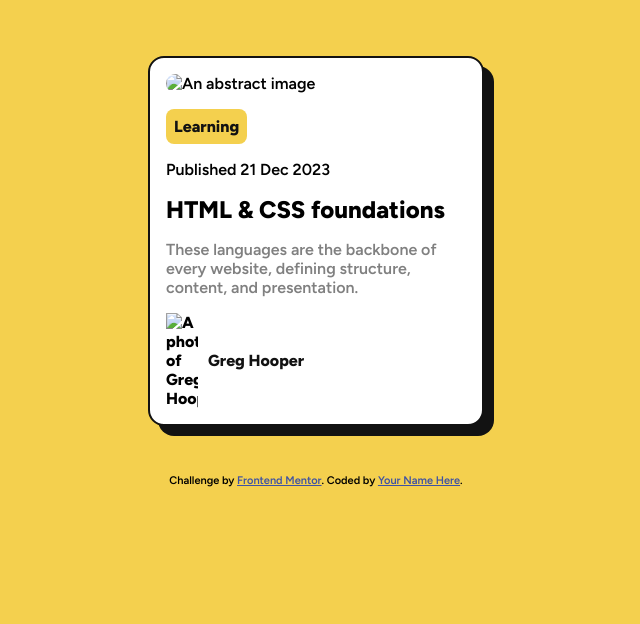
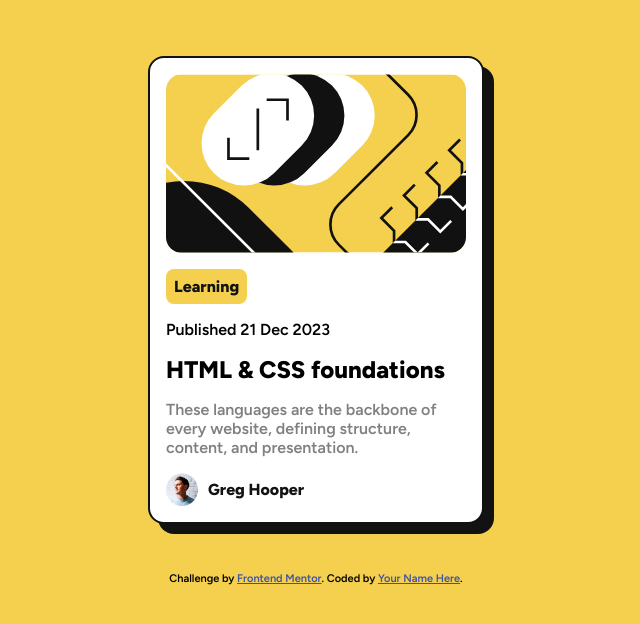
Before and after one commit to CodingChem/Frontend-mentor-blog-card, a plain HTML site: page index.html in a window 1280 px wide. Shown: the whole page, without its empty margins (324-964 px from the left). Drawn offline with Linux system fonts and the light colour scheme; the site is published under a folder, as on GitHub Pages, so addresses that start at the root find nothing.

Commit message:
edited paths of images and readme

```diff
--- a/index.html
+++ b/index.html
@@ -31,7 +31,7 @@
 <body>
   <main>
     <article class="blog-card">
-      <img src="/assets/images/illustration-article.svg" alt="An abstract image" class="hero">
+      <img src="assets/images/illustration-article.svg" alt="An abstract image" class="hero">
       <div class="tag">
         <p>
           Learning
@@ -49,7 +49,7 @@
       </p>
 
       <div class="author">
-        <img src="/assets/images/image-avatar.webp" alt="A photo of Greg Hooper" class="avatar">
+        <img src="assets/images/image-avatar.webp" alt="A photo of Greg Hooper" class="avatar">
         <p>
           Greg Hooper
         </p>
```
Also changed, not shown: 1 other file.
